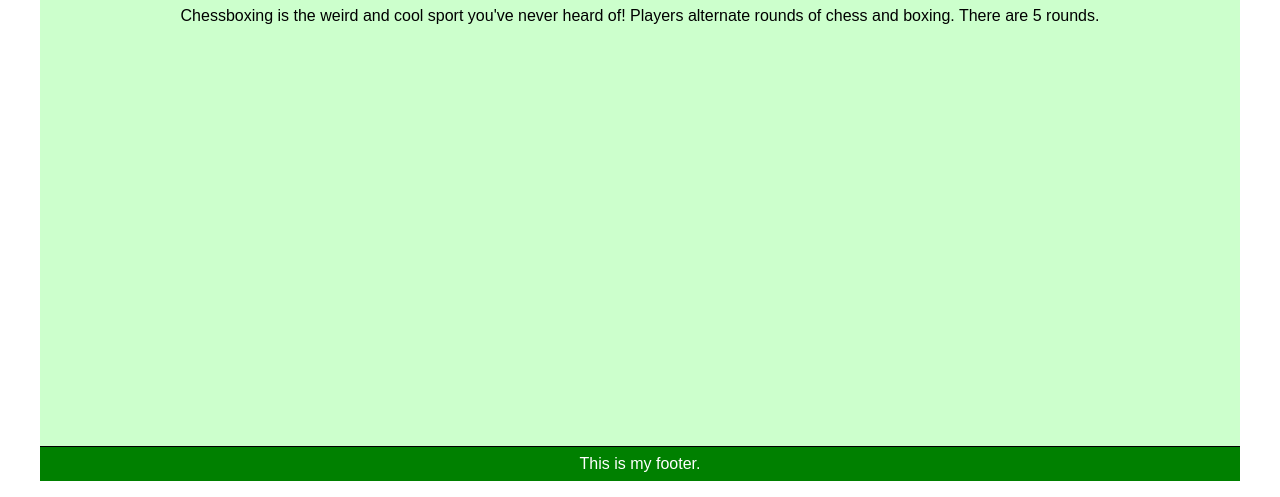
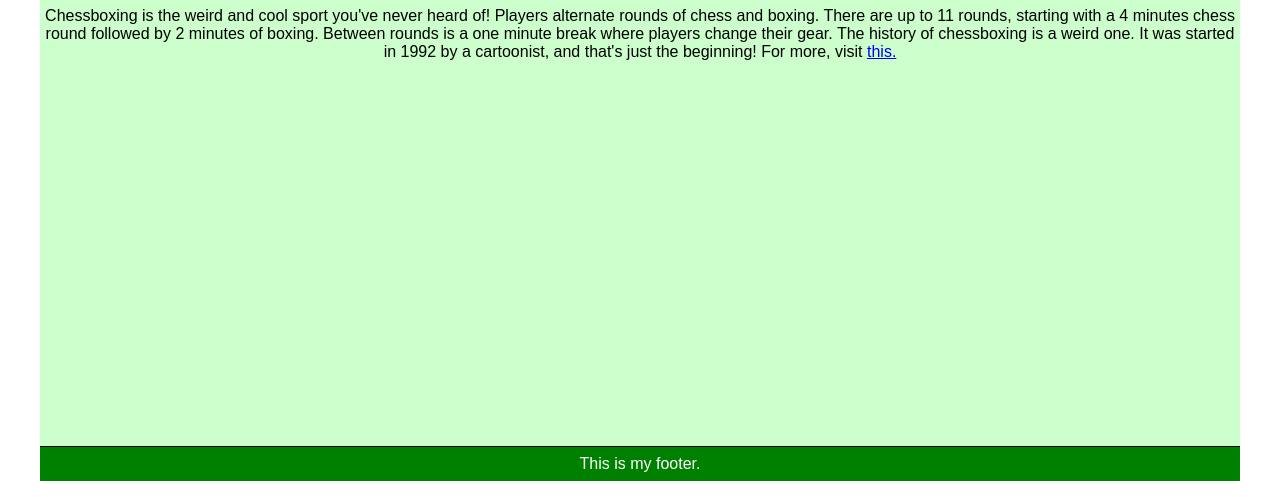
Before and after one commit to 4CorneredCircle/4CorneredCircle.github.io, a plain HTML site: page chessboxing.html in a window 1280 px wide. Shown: the part 303-800 px from the top of the page. Drawn offline with Linux system fonts and the light colour scheme.

Commit message:
More info on chessboxing

```diff
--- a/chessboxing.html
+++ b/chessboxing.html
@@ -21,7 +21,12 @@
         <h1>What is Chessboxing???</h1>
         <p>
           Chessboxing is the weird and cool sport you've never heard of! Players
-          alternate rounds of chess and boxing. There are 5 rounds.
+          alternate rounds of chess and boxing. There are up to 11 rounds,
+          starting with a 4 minutes chess round followed by 2 minutes of boxing.
+          Between rounds is a one minute break where players change their gear.
+          The history of chessboxing is a weird one. It was started in 1992 by a
+          cartoonist, and that's just the beginning! For more, visit
+          <a href="https://simple.wikipedia.org/wiki/Chess_boxing">this.</a>
         </p>
       </div>
       <div class="footer">
```
